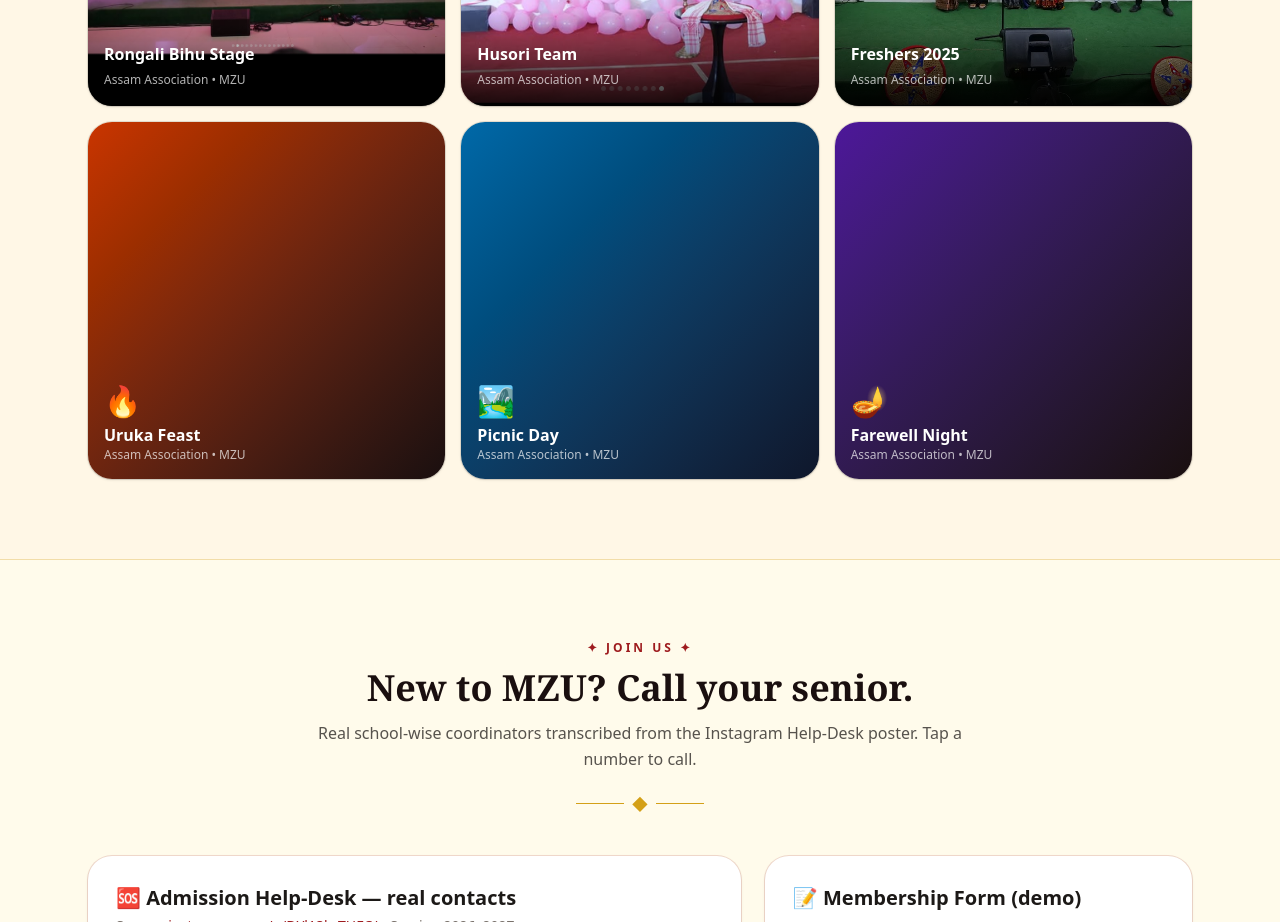
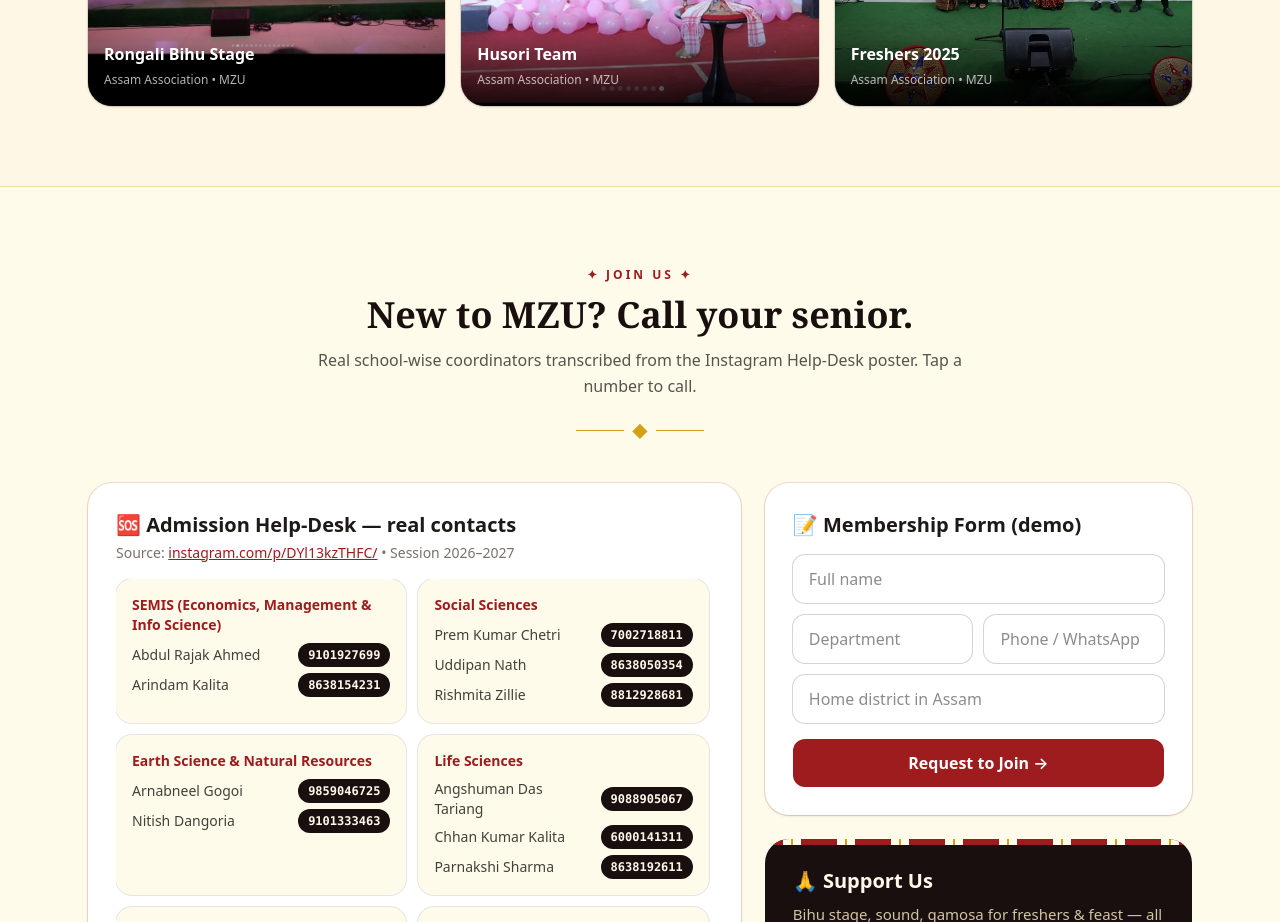
Before and after one commit to mrigangha/assam, a Next.js app: page / in a window 1280 px wide. Shown: the part 6180-7102 px from the top of the page. Built offline with nearby package versions, Linux system fonts and the light colour scheme.

Commit message:
Gallery: drop Uruka, Picnic and Farewell placeholders

```diff
--- a/src/components/Language.tsx
+++ b/src/components/Language.tsx
@@ -164,9 +164,6 @@ const en = {
       ["Rongali Bihu Stage", "💃"],
       ["Husori Team", "🥁"],
       ["Freshers 2025", "🎓"],
-      ["Uruka Feast", "🔥"],
-      ["Picnic Day", "🏞️"],
-      ["Farewell Night", "🪔"],
     ] as [string, string][],
   },
   join: {
@@ -358,9 +355,6 @@ const as: Dict = {
       ["ৰঙালী বিহু মঞ্চ", "💃"],
       ["হুঁচৰি দল", "🥁"],
       ["নৱাগত ২০২৫", "🎓"],
-      ["উৰুকা ভোজ", "🔥"],
-      ["বনভোজ", "🏞️"],
-      ["বিদায় নিশা", "🪔"],
     ],
   },
   join: {
```
